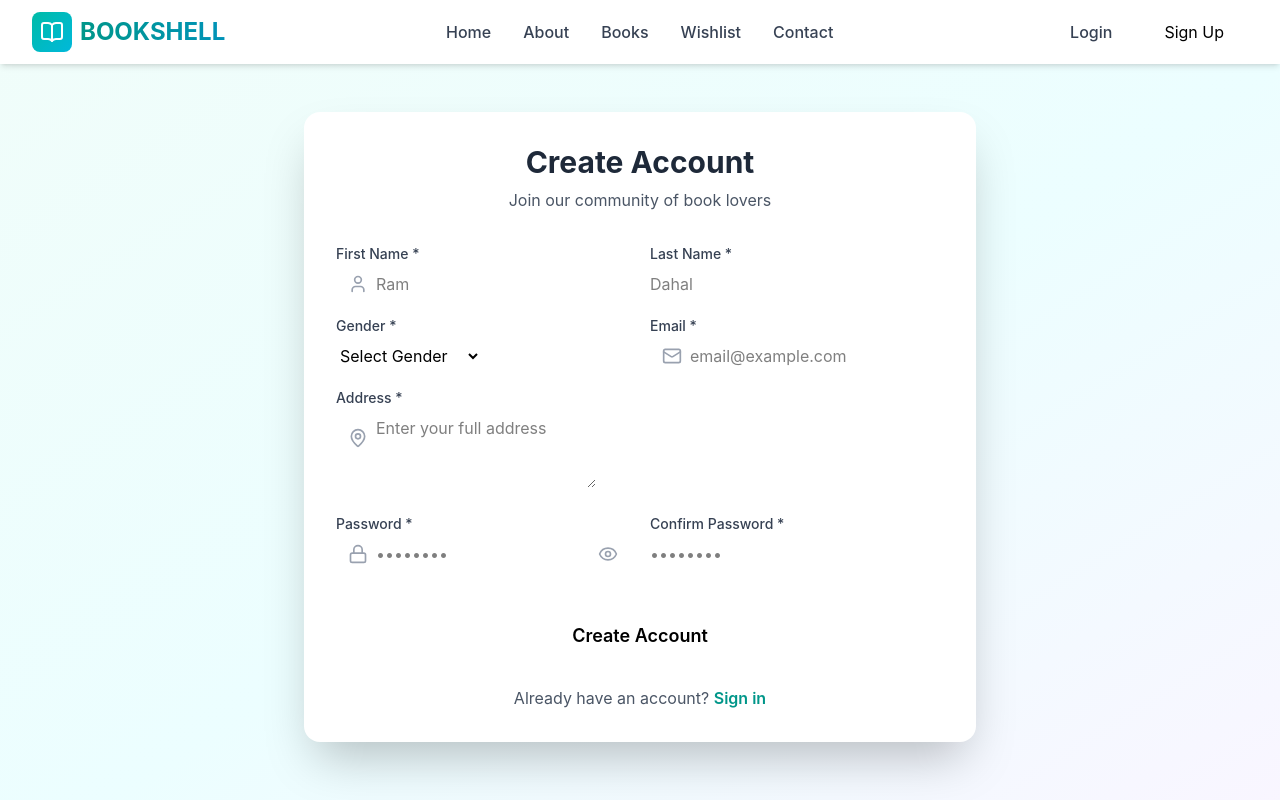
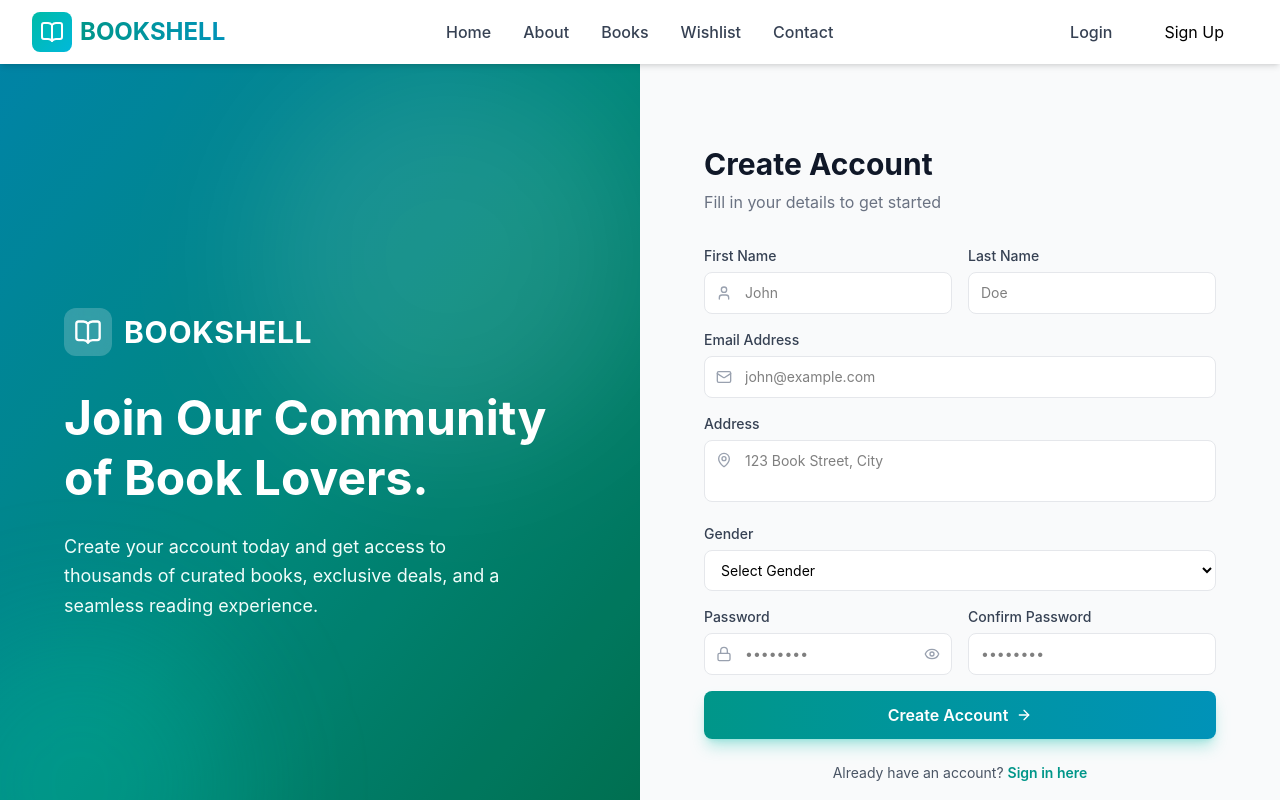
Before and after one commit to RochakDahal/React-BookStoree, a React (Vite) app in the folder frontend/: page /register in a window 1280 px wide. Shown: the top 800 px of the page. Built offline with nearby package versions, Linux system fonts and the light colour scheme; a web font is replaced by a local one.

Commit message:
feat(ui): redesign login and register pages with modern split-layout

```diff
--- a/frontend/src/pages/Login.jsx
+++ b/frontend/src/pages/Login.jsx
@@ -2,12 +2,13 @@ import { useState } from 'react';
 import { useNavigate, Link } from 'react-router-dom';
 import { useAuth } from '../context/AuthContext';
 import { motion } from 'framer-motion';
-import { Mail, Lock, Eye, EyeOff } from 'lucide-react';
+import { Mail, Lock, Eye, EyeOff, BookOpen, ArrowRight } from 'lucide-react';
 
 const Login = () => {
   const [formData, setFormData] = useState({ email: '', password: '' });
   const [showPassword, setShowPassword] = useState(false);
   const [errors, setErrors] = useState({});
+  const [loading, setLoading] = useState(false);
   const { login } = useAuth();
   const navigate = useNavigate();
 
@@ -23,101 +24,144 @@ const Login = () => {
   const handleSubmit = async (e) => {
     e.preventDefault();
     if (validate()) {
+      setLoading(true);
       try {
         await login(formData.email, formData.password);
         navigate('/');
       } catch (error) {
-        setErrors({ submit: error.response?.data?.message || 'Login failed' });
+        setErrors({ submit: error.response?.data?.message || 'Login failed. Please try again.' });
+      } finally {
+        setLoading(false);
       }
     }
   };
 
   return (
-    <div className="min-h-screen flex items-center justify-center bg-linear-to-br from-teal-50 via-cyan-50 to-purple-50 py-12 px-4">
+    <div className="min-h-screen flex">
+      {/* Left Side - Branding & Illustration */}
+      <div className="hidden lg:flex lg:w-1/2 bg-linear-to-br from-teal-600 via-cyan-600 to-blue-700 relative overflow-hidden">
+        <div className="absolute inset-0 bg-black/10"></div>
+        {/* Decorative Circles */}
+        <div className="absolute -top-20 -left-20 w-96 h-96 bg-white/10 rounded-full blur-3xl"></div>
+        <div className="absolute bottom-0 right-0 w-80 h-80 bg-cyan-400/20 rounded-full blur-3xl"></div>
+
+        <div className="relative z-10 flex flex-col justify-center px-16 text-white">
+          <motion.div
+            initial={{ opacity: 0, x: -50 }}
+            animate={{ opacity: 1, x: 0 }}
+            transition={{ duration: 0.8 }}
+          >
+            <div className="flex items-center gap-3 mb-8">
+              <div className="w-12 h-12 bg-white/20 backdrop-blur-sm rounded-xl flex items-center justify-center">
+                <BookOpen className="w-7 h-7" />
+              </div>
+              <h1 className="text-3xl font-bold tracking-wide">BOOKSHELL</h1>
+            </div>
+            <h2 className="text-5xl font-bold leading-tight mb-6">
+              Welcome Back to Your <br/> Literary Journey.
+            </h2>
+            <p className="text-lg text-teal-50 leading-relaxed max-w-md">
+              Dive back into your curated collections, track your orders, and discover your next favorite read.
+            </p>
+          </motion.div>
+        </div>
+      </div>
+
+      {/* Right Side - Form */}
+      <div className="w-full lg:w-1/2 flex items-center justify-center p-8 bg-gray-50">
         <motion.div
           initial={{ opacity: 0, y: 20 }}
           animate={{ opacity: 1, y: 0 }}
           transition={{ duration: 0.5 }}
-        className="bg-white rounded-2xl shadow-2xl p-8 w-full max-w-md"
+          className="w-full max-w-md"
         >
-        <div className="text-center mb-8">
-          <motion.div
-            initial={{ scale: 0 }}
-            animate={{ scale: 1 }}
-            transition={{ delay: 0.2, type: 'spring', stiffness: 200 }}
-            className="w-16 h-16 bg-linear-to-br from-teal-500 to-cyan-500 rounded-full flex items-center justify-center mx-auto mb-4"
-          >
-            <span className="text-white text-2xl">📚</span>
-          </motion.div>
-          <h2 className="text-3xl font-bold text-gray-800">Welcome Back</h2>
-          <p className="text-gray-600 mt-2">Sign in to your BookShell account</p>
+          <div className="lg:hidden flex items-center gap-2 mb-8 justify-center">
+            <BookOpen className="w-8 h-8 text-teal-600" />
+            <span className="text-2xl font-bold text-gray-800">BOOKSHELL</span>
           </div>
+
+          <h2 className="text-3xl font-bold text-gray-900 mb-2">Sign In</h2>
+          <p className="text-gray-500 mb-8">Enter your credentials to access your account</p>
 
           {errors.submit && (
             <motion.div
-            initial={{ opacity: 0 }}
-            animate={{ opacity: 1 }}
-            className="bg-red-50 border border-red-200 text-red-600 px-4 py-3 rounded-lg mb-4"
+              initial={{ opacity: 0, y: -10 }}
+              animate={{ opacity: 1, y: 0 }}
+              className="bg-red-50 border border-red-200 text-red-600 px-4 py-3 rounded-lg mb-6 text-sm"
             >
               {errors.submit}
             </motion.div>
           )}
 
-        <form onSubmit={handleSubmit} className="space-y-6">
+          <form onSubmit={handleSubmit} className="space-y-5">
             <div>
-            <label className="block text-sm font-medium text-gray-700 mb-2">Email</label>
+              <label className="block text-sm font-medium text-gray-700 mb-2">Email Address</label>
               <div className="relative">
-              <Mail className="absolute left-3 top-1/2 transform -translate-y-1/2 text-gray-400 w-5 h-5" />
+                <Mail className="absolute left-4 top-1/2 transform -translate-y-1/2 text-gray-400 w-5 h-5" />
                 <input
                   type="email"
                   value={formData.email}
                   onChange={(e) => setFormData({ ...formData, email: e.target.value })}
-                className="input-field pl-10"
-                placeholder="email@example.com"
+                  className={`w-full pl-12 pr-4 py-3 bg-white border ${errors.email ? 'border-red-500' : 'border-gray-200'} rounded-xl focus:outline-none focus:ring-2 focus:ring-teal-500 focus:border-transparent transition-all`}
+                  placeholder="name@example.com"
                 />
               </div>
-            {errors.email && <p className="text-red-500 text-sm mt-1">{errors.email}</p>}
+              {errors.email && <p className="text-red-500 text-xs mt-1">{errors.email}</p>}
             </div>
 
             <div>
               <label className="block text-sm font-medium text-gray-700 mb-2">Password</label>
               <div className="relative">
-              <Lock className="absolute left-3 top-1/2 transform -translate-y-1/2 text-gray-400 w-5 h-5" />
+                <Lock className="absolute left-4 top-1/2 transform -translate-y-1/2 text-gray-400 w-5 h-5" />
                 <input
                   type={showPassword ? 'text' : 'password'}
                   value={formData.password}
                   onChange={(e) => setFormData({ ...formData, password: e.target.value })}
-                className="input-field pl-10 pr-10"
+                  className={`w-full pl-12 pr-12 py-3 bg-white border ${errors.password ? 'border-red-500' : 'border-gray-200'} rounded-xl focus:outline-none focus:ring-2 focus:ring-teal-500 focus:border-transparent transition-all`}
                   placeholder="••••••••"
                 />
                 <button
                   type="button"
                   onClick={() => setShowPassword(!showPassword)}
-                className="absolute right-3 top-1/2 transform -translate-y-1/2 text-gray-400 hover:text-gray-600"
+                  className="absolute right-4 top-1/2 transform -translate-y-1/2 text-gray-400 hover:text-gray-600"
                 >
                   {showPassword ? <EyeOff className="w-5 h-5" /> : <Eye className="w-5 h-5" />}
                 </button>
               </div>
-            {errors.password && <p className="text-red-500 text-sm mt-1">{errors.password}</p>}
+              {errors.password && <p className="text-red-500 text-xs mt-1">{errors.password}</p>}
+            </div>
+
+            <div className="flex items-center justify-between text-sm">
+              <label className="flex items-center gap-2 cursor-pointer">
+                <input type="checkbox" className="w-4 h-4 text-teal-600 rounded border-gray-300 focus:ring-teal-500" />
+                <span className="text-gray-600">Remember me</span>
+              </label>
+              <a href="#" className="text-teal-600 hover:text-teal-700 font-medium">Forgot password?</a>
             </div>
 
             <motion.button
-            whileHover={{ scale: 1.02 }}
-            whileTap={{ scale: 0.98 }}
+              whileHover={{ scale: 1.01 }}
+              whileTap={{ scale: 0.99 }}
               type="submit"
-            className="btn-primary w-full py-3 text-lg font-semibold"
+              disabled={loading}
+              className="w-full bg-linear-to-r from-teal-600 to-cyan-600 text-white py-3.5 rounded-xl font-semibold shadow-lg shadow-teal-500/30 hover:shadow-teal-500/50 transition-all flex items-center justify-center gap-2 disabled:opacity-70"
             >
-            Sign In
+              {loading ? (
+                <div className="w-5 h-5 border-2 border-white border-t-transparent rounded-full animate-spin"></div>
+              ) : (
+                <>Sign In <ArrowRight className="w-4 h-4" /></>
+              )}
             </motion.button>
           </form>
 
-        <p className="text-center mt-6 text-gray-600">
+          <p className="text-center mt-8 text-gray-600">
             Don't have an account?{' '}
             <Link to="/register" className="text-teal-600 hover:text-teal-700 font-semibold">
-            Sign up
+              Create one now
             </Link>
           </p>
         </motion.div>
+      </div>
     </div>
   );
 };
--- a/frontend/src/pages/Register.jsx
+++ b/frontend/src/pages/Register.jsx
@@ -2,20 +2,15 @@ import { useState } from 'react';
 import { useNavigate, Link } from 'react-router-dom';
 import { useAuth } from '../context/AuthContext';
 import { motion } from 'framer-motion';
-import { Mail, Lock, User, MapPin, Eye, EyeOff } from 'lucide-react';
+import { Mail, Lock, User, MapPin, Eye, EyeOff, BookOpen, ArrowRight } from 'lucide-react';
 
 const Register = () => {
   const [formData, setFormData] = useState({
-    firstName: '',
-    lastName: '',
-    gender: '',
-    address: '',
-    email: '',
-    password: '',
-    confirmPassword: ''
+    firstName: '', lastName: '', gender: '', address: '', email: '', password: '', confirmPassword: ''
   });
   const [showPassword, setShowPassword] = useState(false);
   const [errors, setErrors] = useState({});
+  const [loading, setLoading] = useState(false);
   const { register } = useAuth();
   const navigate = useNavigate();
 
@@ -28,7 +23,7 @@ const Register = () => {
     if (!formData.email) newErrors.email = 'Email is required';
     else if (!/\S+@\S+\.\S+/.test(formData.email)) newErrors.email = 'Invalid email';
     if (!formData.password) newErrors.password = 'Password is required';
-    else if (formData.password.length < 6) newErrors.password = 'Password must be at least 6 characters';
+    else if (formData.password.length < 6) newErrors.password = 'Min 6 characters';
     if (formData.password !== formData.confirmPassword) newErrors.confirmPassword = 'Passwords do not match';
 
     setErrors(newErrors);
@@ -38,177 +33,164 @@ const Register = () => {
   const handleSubmit = async (e) => {
     e.preventDefault();
     if (validate()) {
+      setLoading(true);
       try {
         const { confirmPassword, ...registerData } = formData;
         await register(registerData);
         navigate('/');
       } catch (error) {
         setErrors({ submit: error.response?.data?.message || 'Registration failed' });
+      } finally {
+        setLoading(false);
       }
     }
   };
 
-  const handleChange = (e) => {
-    setFormData({ ...formData, [e.target.name]: e.target.value });
-  };
+  const handleChange = (e) => setFormData({ ...formData, [e.target.name]: e.target.value });
 
   return (
-    <div className="min-h-screen bg-linear-to-br from-teal-50 via-cyan-50 to-purple-50 py-12 px-4">
+    <div className="min-h-screen flex">
+      {/* Left Side - Branding */}
+      <div className="hidden lg:flex lg:w-1/2 bg-linear-to-br from-cyan-600 via-teal-600 to-emerald-700 relative overflow-hidden">
+        <div className="absolute inset-0 bg-black/10"></div>
+        <div className="absolute top-0 right-0 w-96 h-96 bg-white/10 rounded-full blur-3xl"></div>
+        <div className="absolute -bottom-20 -left-20 w-80 h-80 bg-teal-400/20 rounded-full blur-3xl"></div>
+
+        <div className="relative z-10 flex flex-col justify-center px-16 text-white">
+          <motion.div initial={{ opacity: 0, x: -50 }} animate={{ opacity: 1, x: 0 }} transition={{ duration: 0.8 }}>
+            <div className="flex items-center gap-3 mb-8">
+              <div className="w-12 h-12 bg-white/20 backdrop-blur-sm rounded-xl flex items-center justify-center">
+                <BookOpen className="w-7 h-7" />
+              </div>
+              <h1 className="text-3xl font-bold tracking-wide">BOOKSHELL</h1>
+            </div>
+            <h2 className="text-5xl font-bold leading-tight mb-6">
+              Join Our Community <br/> of Book Lovers.
+            </h2>
+            <p className="text-lg text-teal-50 leading-relaxed max-w-md">
+              Create your account today and get access to thousands of curated books, exclusive deals, and a seamless reading experience.
+            </p>
+          </motion.div>
+        </div>
+      </div>
+
+      {/* Right Side - Form */}
+      <div className="w-full lg:w-1/2 flex items-center justify-center p-6 bg-gray-50 overflow-y-auto">
         <motion.div
           initial={{ opacity: 0, y: 20 }}
           animate={{ opacity: 1, y: 0 }}
           transition={{ duration: 0.5 }}
-        className="max-w-2xl mx-auto bg-white rounded-2xl shadow-2xl p-8"
+          className="w-full max-w-lg"
         >
-        <div className="text-center mb-8">
-          <h2 className="text-3xl font-bold text-gray-800">Create Account</h2>
-          <p className="text-gray-600 mt-2">Join our community of book lovers</p>
+          <div className="lg:hidden flex items-center gap-2 mb-6 justify-center">
+            <BookOpen className="w-8 h-8 text-teal-600" />
+            <span className="text-2xl font-bold text-gray-800">BOOKSHELL</span>
           </div>
 
+          <h2 className="text-3xl font-bold text-gray-900 mb-2">Create Account</h2>
+          <p className="text-gray-500 mb-8">Fill in your details to get started</p>
+
           {errors.submit && (
-          <div className="bg-red-50 border border-red-200 text-red-600 px-4 py-3 rounded-lg mb-4">
+            <div className="bg-red-50 border border-red-200 text-red-600 px-4 py-3 rounded-lg mb-6 text-sm">
               {errors.submit}
             </div>
           )}
 
-        <form onSubmit={handleSubmit} className="space-y-5">
-          <div className="grid grid-cols-1 md:grid-cols-2 gap-5">
+          <form onSubmit={handleSubmit} className="space-y-4">
+            <div className="grid grid-cols-2 gap-4">
               <div>
-              <label className="block text-sm font-medium text-gray-700 mb-2">First Name *</label>
+                <label className="block text-sm font-medium text-gray-700 mb-1.5">First Name</label>
                 <div className="relative">
-                <User className="absolute left-3 top-1/2 transform -translate-y-1/2 text-gray-400 w-5 h-5" />
-                <input
-                  type="text"
-                  name="firstName"
-                  value={formData.firstName}
-                  onChange={handleChange}
-                  className="input-field pl-10"
-                  placeholder="Ram"
-                />
+                  <User className="absolute left-3 top-1/2 transform -translate-y-1/2 text-gray-400 w-4 h-4" />
+                  <input type="text" name="firstName" value={formData.firstName} onChange={handleChange}
+                    className={`w-full pl-10 pr-3 py-2.5 bg-white border ${errors.firstName ? 'border-red-500' : 'border-gray-200'} rounded-lg focus:outline-none focus:ring-2 focus:ring-teal-500 text-sm`} placeholder="John" />
                 </div>
-              {errors.firstName && <p className="text-red-500 text-sm mt-1">{errors.firstName}</p>}
+                {errors.firstName && <p className="text-red-500 text-xs mt-1">{errors.firstName}</p>}
+              </div>
+              <div>
+                <label className="block text-sm font-medium text-gray-700 mb-1.5">Last Name</label>
+                <input type="text" name="lastName" value={formData.lastName} onChange={handleChange}
+                  className={`w-full px-3 py-2.5 bg-white border ${errors.lastName ? 'border-red-500' : 'border-gray-200'} rounded-lg focus:outline-none focus:ring-2 focus:ring-teal-500 text-sm`} placeholder="Doe" />
+                {errors.lastName && <p className="text-red-500 text-xs mt-1">{errors.lastName}</p>}
+              </div>
             </div>
 
             <div>
-              <label className="block text-sm font-medium text-gray-700 mb-2">Last Name *</label>
-              <input
-                type="text"
-                name="lastName"
-                value={formData.lastName}
-                onChange={handleChange}
-                className="input-field"
-                placeholder="Dahal"
-              />
-              {errors.lastName && <p className="text-red-500 text-sm mt-1">{errors.lastName}</p>}
+              <label className="block text-sm font-medium text-gray-700 mb-1.5">Email Address</label>
+              <div className="relative">
+                <Mail className="absolute left-3 top-1/2 transform -translate-y-1/2 text-gray-400 w-4 h-4" />
+                <input type="email" name="email" value={formData.email} onChange={handleChange}
+                  className={`w-full pl-10 pr-3 py-2.5 bg-white border ${errors.email ? 'border-red-500' : 'border-gray-200'} rounded-lg focus:outline-none focus:ring-2 focus:ring-teal-500 text-sm`} placeholder="john@example.com" />
               </div>
+              {errors.email && <p className="text-red-500 text-xs mt-1">{errors.email}</p>}
             </div>
 
-          <div className="grid grid-cols-1 md:grid-cols-2 gap-5">
             <div>
-              <label className="block text-sm font-medium text-gray-700 mb-2">Gender *</label>
-              <select
-                name="gender"
-                value={formData.gender}
-                onChange={handleChange}
-                className="input-field"
-              >
+              <label className="block text-sm font-medium text-gray-700 mb-1.5">Address</label>
+              <div className="relative">
+                <MapPin className="absolute left-3 top-3 text-gray-400 w-4 h-4" />
+                <textarea name="address" value={formData.address} onChange={handleChange} rows="2"
+                  className={`w-full pl-10 pr-3 py-2.5 bg-white border ${errors.address ? 'border-red-500' : 'border-gray-200'} rounded-lg focus:outline-none focus:ring-2 focus:ring-teal-500 text-sm resize-none`} placeholder="123 Book Street, City" />
+              </div>
+              {errors.address && <p className="text-red-500 text-xs mt-1">{errors.address}</p>}
+            </div>
+
+            <div>
+              <label className="block text-sm font-medium text-gray-700 mb-1.5">Gender</label>
+              <select name="gender" value={formData.gender} onChange={handleChange}
+                className={`w-full px-3 py-2.5 bg-white border ${errors.gender ? 'border-red-500' : 'border-gray-200'} rounded-lg focus:outline-none focus:ring-2 focus:ring-teal-500 text-sm`}>
                 <option value="">Select Gender</option>
                 <option value="male">Male</option>
                 <option value="female">Female</option>
                 <option value="other">Other</option>
-                <option value="prefer-not">Prefer not to say</option>
               </select>
-              {errors.gender && <p className="text-red-500 text-sm mt-1">{errors.gender}</p>}
+              {errors.gender && <p className="text-red-500 text-xs mt-1">{errors.gender}</p>}
             </div>
 
+            <div className="grid grid-cols-2 gap-4">
               <div>
-              <label className="block text-sm font-medium text-gray-700 mb-2">Email *</label>
+                <label className="block text-sm font-medium text-gray-700 mb-1.5">Password</label>
                 <div className="relative">
-                <Mail className="absolute left-3 top-1/2 transform -translate-y-1/2 text-gray-400 w-5 h-5" />
-                <input
-                  type="email"
-                  name="email"
-                  value={formData.email}
-                  onChange={handleChange}
-                  className="input-field pl-10"
-                  placeholder="email@example.com"
-                />
-              </div>
-              {errors.email && <p className="text-red-500 text-sm mt-1">{errors.email}</p>}
-            </div>
-          </div>
-
-          <div>
-            <label className="block text-sm font-medium text-gray-700 mb-2">Address *</label>
-            <div className="relative">
-              <MapPin className="absolute left-3 top-3 text-gray-400 w-5 h-5" />
-              <textarea
-                name="address"
-                value={formData.address}
-                onChange={handleChange}
-                rows="3"
-                className="input-field pl-10"
-                placeholder="Enter your full address"
-              />
-            </div>
-            {errors.address && <p className="text-red-500 text-sm mt-1">{errors.address}</p>}
-          </div>
-
-          <div className="grid grid-cols-1 md:grid-cols-2 gap-5">
-            <div>
-              <label className="block text-sm font-medium text-gray-700 mb-2">Password *</label>
-              <div className="relative">
-                <Lock className="absolute left-3 top-1/2 transform -translate-y-1/2 text-gray-400 w-5 h-5" />
-                <input
-                  type={showPassword ? 'text' : 'password'}
-                  name="password"
-                  value={formData.password}
-                  onChange={handleChange}
-                  className="input-field pl-10 pr-10"
-                  placeholder="••••••••"
-                />
-                <button
-                  type="button"
-                  onClick={() => setShowPassword(!showPassword)}
-                  className="absolute right-3 top-1/2 transform -translate-y-1/2 text-gray-400"
-                >
-                  {showPassword ? <EyeOff className="w-5 h-5" /> : <Eye className="w-5 h-5" />}
+                  <Lock className="absolute left-3 top-1/2 transform -translate-y-1/2 text-gray-400 w-4 h-4" />
+                  <input type={showPassword ? 'text' : 'password'} name="password" value={formData.password} onChange={handleChange}
+                    className={`w-full pl-10 pr-10 py-2.5 bg-white border ${errors.password ? 'border-red-500' : 'border-gray-200'} rounded-lg focus:outline-none focus:ring-2 focus:ring-teal-500 text-sm`} placeholder="••••••••" />
+                  <button type="button" onClick={() => setShowPassword(!showPassword)} className="absolute right-3 top-1/2 transform -translate-y-1/2 text-gray-400">
+                    {showPassword ? <EyeOff className="w-4 h-4" /> : <Eye className="w-4 h-4" />}
                   </button>
                 </div>
-              {errors.password && <p className="text-red-500 text-sm mt-1">{errors.password}</p>}
+                {errors.password && <p className="text-red-500 text-xs mt-1">{errors.password}</p>}
               </div>
-
               <div>
-              <label className="block text-sm font-medium text-gray-700 mb-2">Confirm Password *</label>
-              <input
-                type={showPassword ? 'text' : 'password'}
-                name="confirmPassword"
-                value={formData.confirmPassword}
-                onChange={handleChange}
-                className="input-field"
-                placeholder="••••••••"
-              />
-              {errors.confirmPassword && <p className="text-red-500 text-sm mt-1">{errors.confirmPassword}</p>}
+                <label className="block text-sm font-medium text-gray-700 mb-1.5">Confirm Password</label>
+                <input type={showPassword ? 'text' : 'password'} name="confirmPassword" value={formData.confirmPassword} onChange={handleChange}
+                  className={`w-full px-3 py-2.5 bg-white border ${errors.confirmPassword ? 'border-red-500' : 'border-gray-200'} rounded-lg focus:outline-none focus:ring-2 focus:ring-teal-500 text-sm`} placeholder="••••••••" />
+                {errors.confirmPassword && <p className="text-red-500 text-xs mt-1">{errors.confirmPassword}</p>}
               </div>
             </div>
 
             <motion.button
-            whileHover={{ scale: 1.02 }}
-            whileTap={{ scale: 0.98 }}
+              whileHover={{ scale: 1.01 }}
+              whileTap={{ scale: 0.99 }}
               type="submit"
-            className="btn-primary w-full py-3 text-lg font-semibold mt-6"
+              disabled={loading}
+              className="w-full bg-linear-to-r from-teal-600 to-cyan-600 text-white py-3 rounded-lg font-semibold shadow-lg shadow-teal-500/30 hover:shadow-teal-500/50 transition-all flex items-center justify-center gap-2 disabled:opacity-70 mt-2"
             >
-            Create Account
+              {loading ? (
+                <div className="w-5 h-5 border-2 border-white border-t-transparent rounded-full animate-spin"></div>
+              ) : (
+                <>Create Account <ArrowRight className="w-4 h-4" /></>
+              )}
             </motion.button>
           </form>
 
-        <p className="text-center mt-6 text-gray-600">
+          <p className="text-center mt-6 text-gray-600 text-sm">
             Already have an account?{' '}
             <Link to="/login" className="text-teal-600 hover:text-teal-700 font-semibold">
-            Sign in
+              Sign in here
             </Link>
           </p>
         </motion.div>
+      </div>
     </div>
   );
 };
```
Lines whose indentation alone changed are shown as unchanged.
